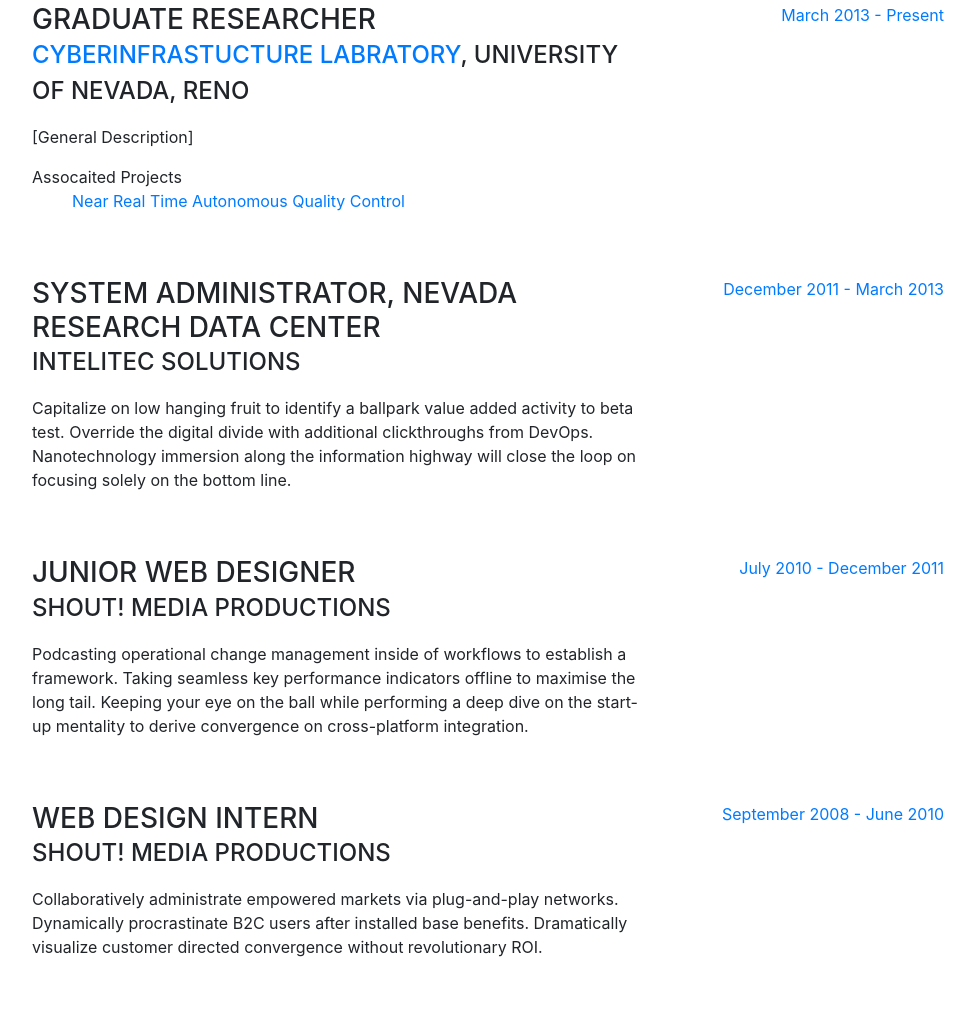
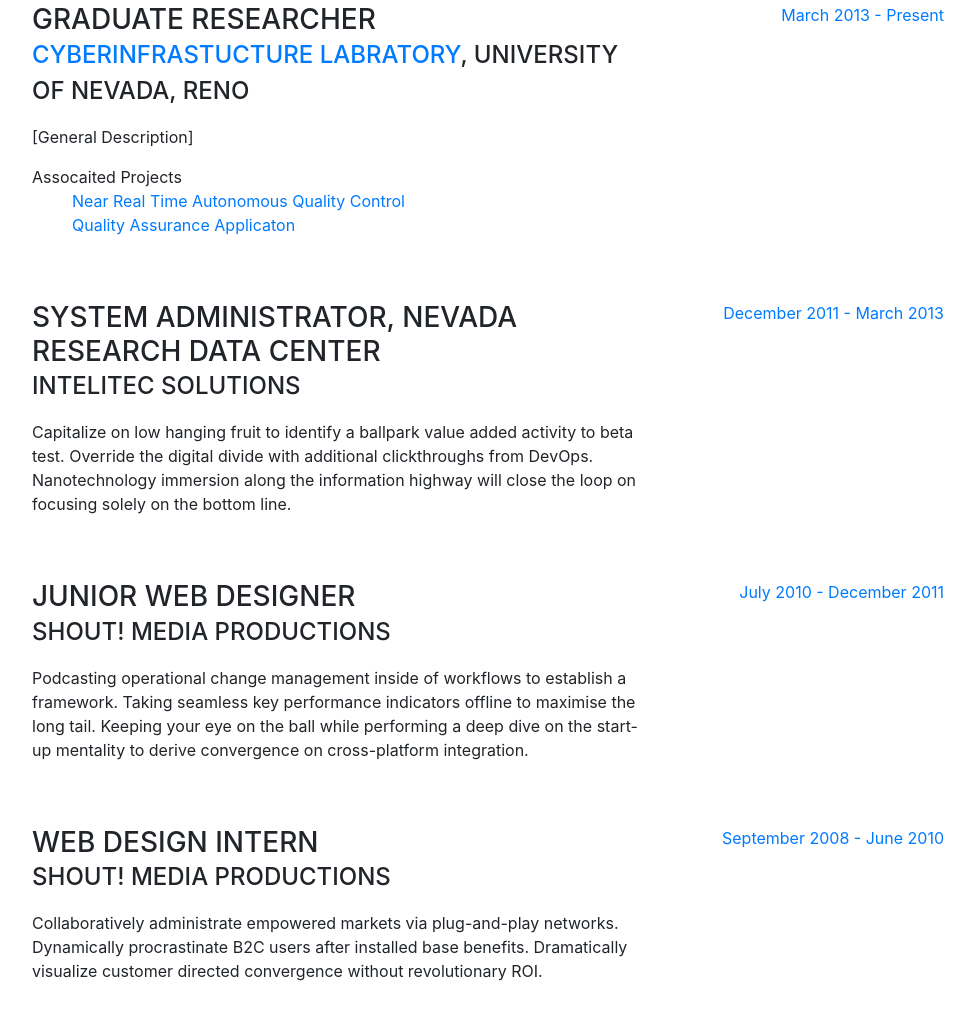
Before and after one commit to cscully-allison/resume-webpage, a website with bundled scripts: page index.html in a window 1280 px wide. Shown: the part 932-1942 px from the top of the page, without its empty margins (288-1263 px from the left). Built offline with nearby package versions, Linux system fonts and the light colour scheme; files whose address does not match are found by name; a web font is replaced by a local one.

Commit message:
Linkign to idividial projects works

```diff
--- a/index.html
+++ b/index.html
@@ -104,6 +104,7 @@
               <div>Assocaited Projects</div>
               <ul>
                 <li><a class="js-scroll-trigger" href="#QC">Near Real Time Autonomous Quality Control</a></li>
+                  <li><a class="js-scroll-trigger" href="#QA">Quality Assurance Applicaton</a></li>
               </ul>
             </div>
             <div class="resume-date text-md-right">
@@ -181,7 +182,7 @@
               <p>GPA: 3.23</p>
             </div>
             <div class="col-md-4" >
-              <img class="img-thumbnail" src="img/QA.png" ></img>
+              <img class="img-thumbnail" src="img/QA.png"></img>
             </div>
           </div>
         </div>
```
